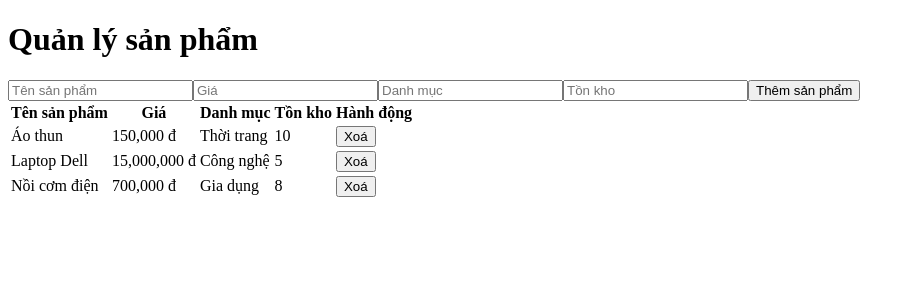
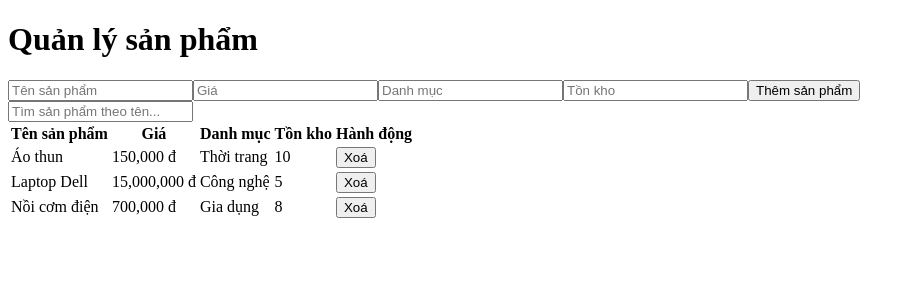
Before and after one commit to znhandz5341/nguyenTanThinh_PTGDUD, a React (Vite) app in the folder KTTK2/: page / in a window 1280 px wide. Shown: the top 300 px of the page, without its empty margins (0-915 px from the left). Built offline with nearby package versions, Linux system fonts and the light colour scheme.

Commit message:
tim san pham theo ten

```diff
--- a/KTTK2/src/App.jsx
+++ b/KTTK2/src/App.jsx
@@ -13,6 +13,8 @@ function App() {
     category: '',
     stock: ''
   });
+
+  const [searchTerm, setSearchTerm] = useState('');
 
   const handleChange = (e) => {
     const { name, value } = e.target;
@@ -36,6 +38,10 @@ function App() {
   const handleDelete = (id) => {
     setProducts(prev => prev.filter(p => p.id !== id));
   };
+
+  const filteredProducts = products.filter(p =>
+    p.name.toLowerCase().includes(searchTerm.toLowerCase())
+  );
 
   return (
     <div className="p-6 max-w-3xl mx-auto">
@@ -81,7 +87,16 @@ function App() {
         </button>
       </div>
 
-      {/* Bảng hiển thị sản phẩm */}
+      {/* Ô tìm kiếm */}
+      <input
+        type="text"
+        placeholder="Tìm sản phẩm theo tên..."
+        value={searchTerm}
+        onChange={(e) => setSearchTerm(e.target.value)}
+        className="border p-2 w-full mb-4"
+      />
+
+      {/* Bảng sản phẩm */}
       <table className="table-auto w-full border border-collapse">
         <thead>
           <tr className="bg-gray-100">
@@ -93,7 +108,7 @@ function App() {
           </tr>
         </thead>
         <tbody>
-          {products.map(p => (
+          {filteredProducts.map(p => (
             <tr key={p.id}>
               <td className="border p-2">{p.name}</td>
               <td className="border p-2">{p.price.toLocaleString()} đ</td>
```
Also changed, not shown: KTTK2/src/minhChung/cau05/cau05.1.PNG (added), KTTK2/src/minhChung/cau05/cau05.2.PNG (added).
